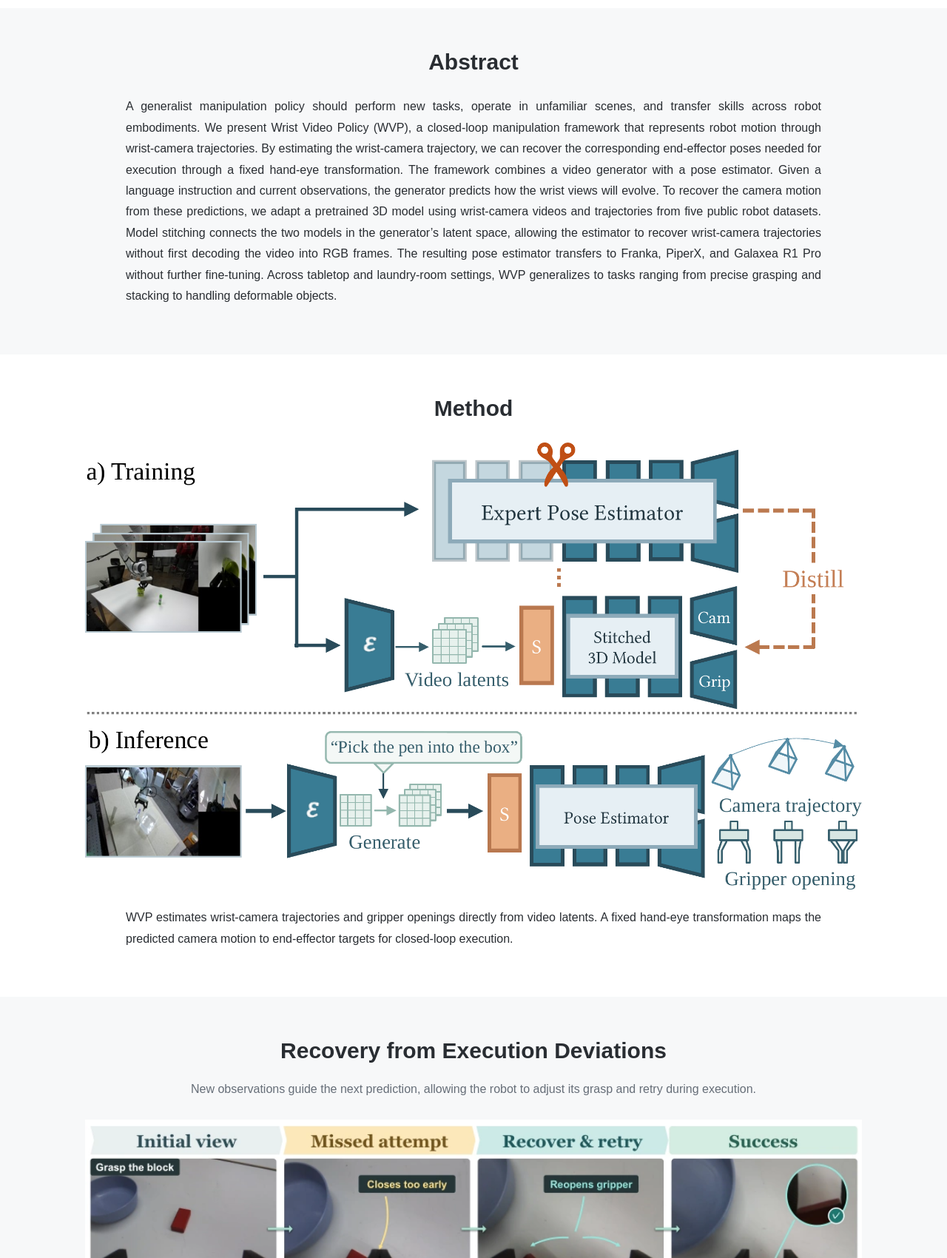
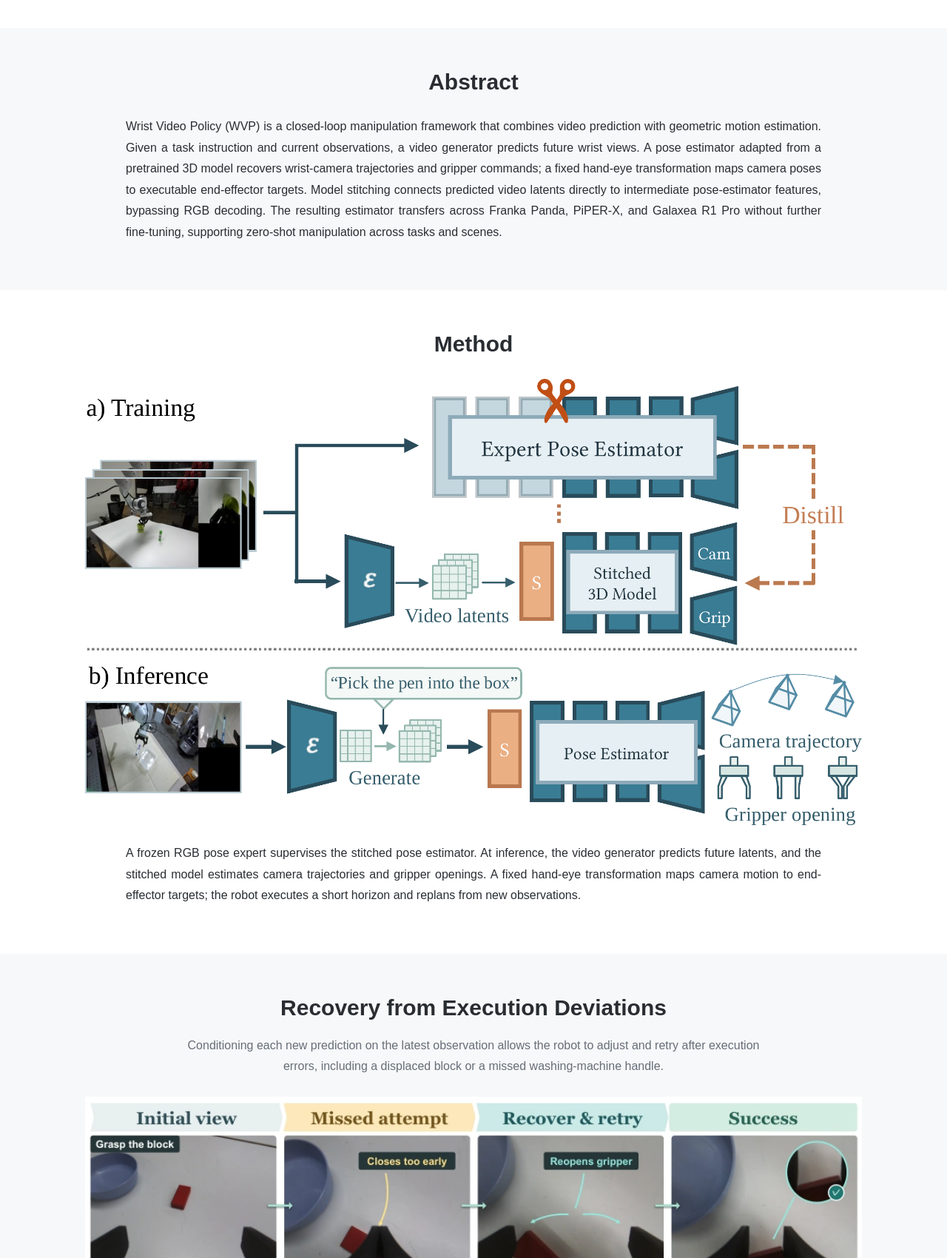
Before and after one commit to wrist-video-policy/wrist-video-policy.github.io, a plain HTML site: page index.html in a window 1280 px wide. Shown: the part 1100-2800 px from the top of the page at 74% size. Drawn offline with Linux system fonts and the light colour scheme.

Commit message:
Update project description to match paper
Updated descriptions for WVP framework, method, and recovery from execution deviations sections.

```diff
--- a/index.html
+++ b/index.html
@@ -22,7 +22,7 @@
     <section id="experiments" class="section experiments">
       <div class="container">
         <h2>Real-World Demos</h2>
-        <p class="section-intro">WVP transfers wrist-camera motion across Franka, PiperX, and Galaxea R1 Pro, from tabletop manipulation to laundry-room tasks.</p>
+        <p class="section-intro">WVP evaluates 12 tasks across Franka Panda, PiPER-X, and Galaxea R1 Pro, using the same stitched pose estimator without further fine-tuning. The video generator is used directly on Franka and PiPER-X; for Galaxea, it is adapted using task-specific RGB recordings.</p>
         <div class="platforms" role="group" aria-label="Filter videos by robot">
           <button class="selected" data-platform="all" aria-pressed="true">All</button>
           <button data-platform="franka" aria-pressed="false">Franka</button>
@@ -37,27 +37,27 @@
     <section id="abstract" class="section shade">
       <div class="container text-container">
         <h2>Abstract</h2>
-        <p>A generalist manipulation policy should perform new tasks, operate in unfamiliar scenes, and transfer skills across robot embodiments. We present Wrist Video Policy (WVP), a closed-loop manipulation framework that represents robot motion through wrist-camera trajectories. By estimating the wrist-camera trajectory, we can recover the corresponding end-effector poses needed for execution through a fixed hand-eye transformation. The framework combines a video generator with a pose estimator. Given a language instruction and current observations, the generator predicts how the wrist views will evolve. To recover the camera motion from these predictions, we adapt a pretrained 3D model using wrist-camera videos and trajectories from five public robot datasets. Model stitching connects the two models in the generator’s latent space, allowing the estimator to recover wrist-camera trajectories without first decoding the video into RGB frames. The resulting pose estimator transfers to Franka, PiperX, and Galaxea R1 Pro without further fine-tuning. Across tabletop and laundry-room settings, WVP generalizes to tasks ranging from precise grasping and stacking to handling deformable objects.</p>
+        <p>Wrist Video Policy (WVP) is a closed-loop manipulation framework that combines video prediction with geometric motion estimation. Given a task instruction and current observations, a video generator predicts future wrist views. A pose estimator adapted from a pretrained 3D model recovers wrist-camera trajectories and gripper commands; a fixed hand-eye transformation maps camera poses to executable end-effector targets. Model stitching connects predicted video latents directly to intermediate pose-estimator features, bypassing RGB decoding. The resulting estimator transfers across Franka Panda, PiPER-X, and Galaxea R1 Pro without further fine-tuning, supporting zero-shot manipulation across tasks and scenes.</p>
       </div>
     </section>
     <section id="method" class="section">
       <div class="container">
         <h2>Method</h2>
         <button class="figure-button" data-figure="method.webp" data-title="Training and inference architecture" aria-label="Enlarge the training and inference architecture"><img src="method.webp" alt="Stitch distillation trains a pose estimator from video latents. During inference the estimator predicts camera trajectories and gripper openings." loading="lazy"></button>
-        <p class="figure-caption">WVP estimates wrist-camera trajectories and gripper openings directly from video latents. A fixed hand-eye transformation maps the predicted camera motion to end-effector targets for closed-loop execution.</p>
+        <p class="figure-caption">A frozen RGB pose expert supervises the stitched pose estimator. At inference, the video generator predicts future latents, and the stitched model estimates camera trajectories and gripper openings. A fixed hand-eye transformation maps camera motion to end-effector targets; the robot executes a short horizon and replans from new observations.</p>
       </div>
     </section>
     <section class="section shade">
       <div class="container">
         <h2>Recovery from Execution Deviations</h2>
-        <p class="section-intro">New observations guide the next prediction, allowing the robot to adjust its grasp and retry during execution.</p>
+        <p class="section-intro">Conditioning each new prediction on the latest observation allows the robot to adjust and retry after execution errors, including a displaced block or a missed washing-machine handle.</p>
         <button class="figure-button" data-figure="recovery.webp" data-title="Recovery from execution deviations" aria-label="Enlarge recovery examples"><img src="recovery.webp" alt="PiperX retries a grasp after displacing a block, and Galaxea realigns its gripper after missing a recessed door handle." loading="lazy"></button>
       </div>
     </section>
     <section class="section">
       <div class="container">
         <h2>Effect of Model Stitching</h2>
-        <p class="section-intro">Model stitching estimates wrist-camera motion directly from video latents, improving alignment between the visual plan and executed motion.</p>
+        <p class="section-intro">Model stitching maps predicted video latents into the pose estimator, bypassing RGB decoding. The paired executions below compare a baseline without stitching and the stitched model on the same task.</p>
         <div class="comparison-header">
           <h3>Put the vegetable on the bread</h3>
           <div class="comparison-controls"><button id="play-comparison">Play both</button><button id="pause-comparison">Pause both</button></div>
```
